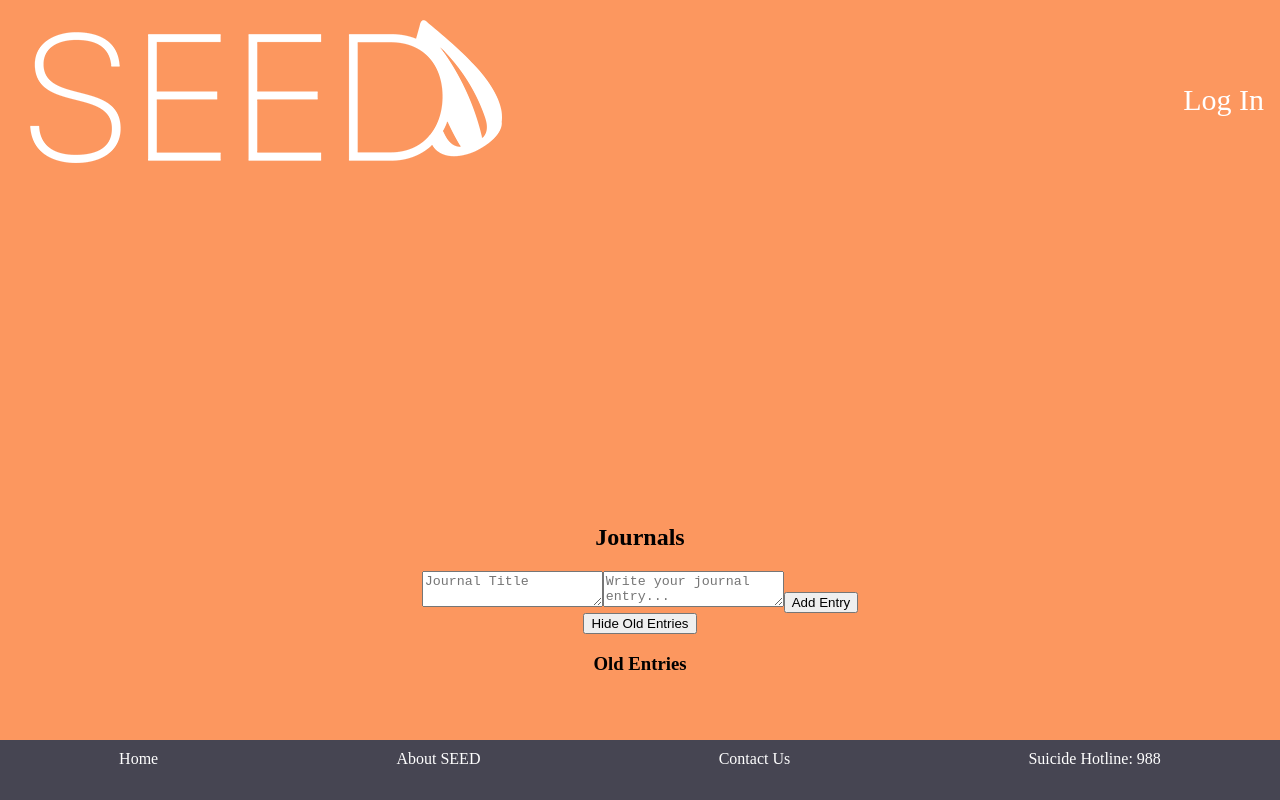
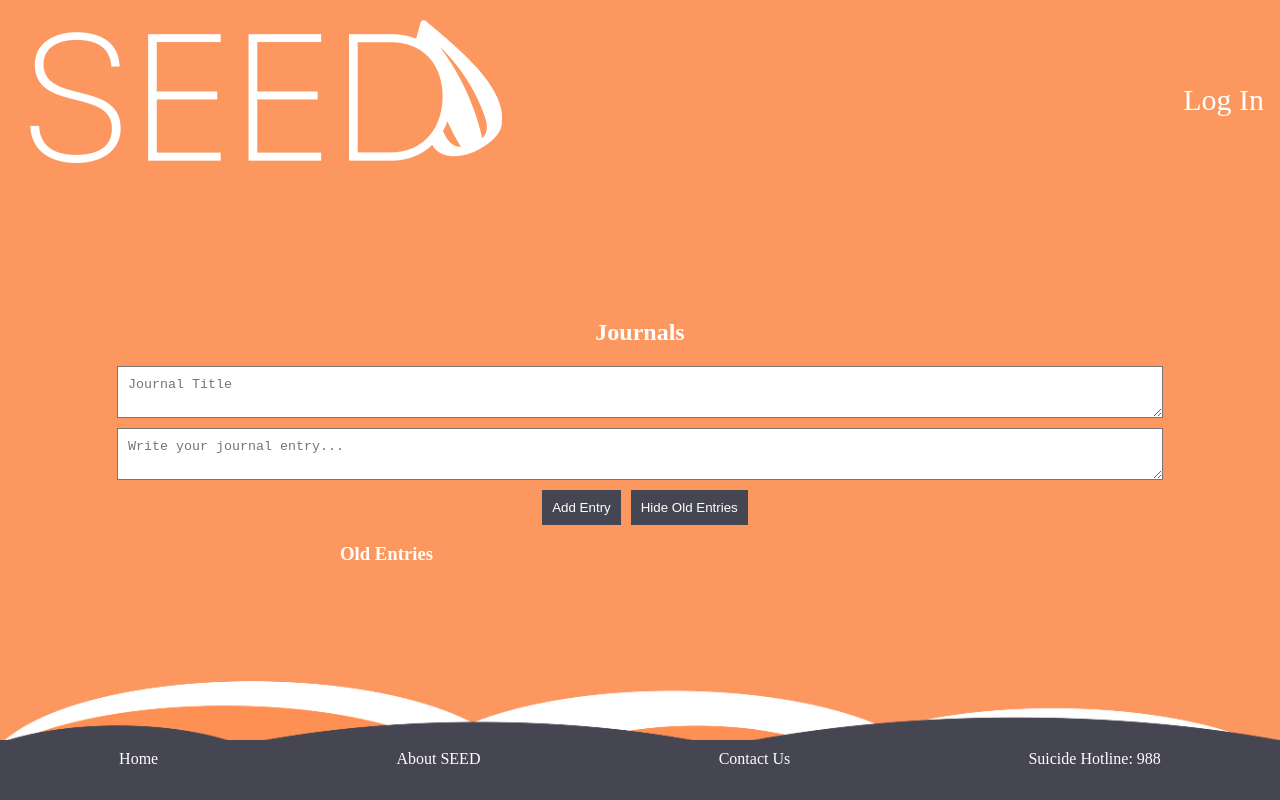
Before and after one commit to dhamid1/seed, a React (Create React App) app in the folder client/: page /Myjournal in a window 1280 px wide. Both pictures are taken after a click on the button "Show Old Entries". Shown: the top 800 px of the page. Built offline with nearby package versions, Linux system fonts and the light colour scheme.

Commit message:
designed My Journal page and couple bug fixes

```diff
--- a/client/src/Pages/BottomNavbar.jsx
+++ b/client/src/Pages/BottomNavbar.jsx
@@ -3,7 +3,7 @@ import "./BottomNavbar.css";
 import Images from './Images/footer_cloud.png'
 
 const navbarStyle = {
-  position: 'absolute',
+  position: 'fixed',
   bottom: 0,
   left: 0,
   height: 40,
@@ -13,40 +13,48 @@ const navbarStyle = {
   display: 'flex',
   justifyContent: 'space-around',
   padding: '10px 0',
+  zIndex: 1,
 };
 
 const linkStyle = {
   textDecoration: 'none',
   color: 'white',
 };
+
+const headerImageStyle = {
+  position: 'fixed', // Set position to fixed
+  width: '100%',
+  maxWidth: '100%',
+  bottom: 59, // Adjust to the desired position
+  zIndex: 1,
+  height: 60,
+};
+
 const HeaderImage = () => {
   return (
     <img
       src={Images} // Replace with the actual image path
       alt="Header Image"
-      style={{
-        width: '100%',
-        maxWidth: '100%',
-        marginTop: '20px',
-        position: 'absolute',
-      }}
+      style={headerImageStyle}
     />
   );
 };
+
 const BottomNavbar = () => {
   return (
-    <div><HeaderImage/>
+    <div>
+      <HeaderImage />
       <div style={navbarStyle}>
         <a style={linkStyle} href="#home">
           Home
         </a>
-      <a style={linkStyle} href="/AboutUs"> {/* Link to the "About Us" page */}
+        <a style={linkStyle} href="/AboutUs">
           About SEED
         </a>
-      <a style={linkStyle} href="/ContactUs"> {/* Link to the "Contact Us" page */}
+        <a style={linkStyle} href="/ContactUs">
           Contact Us
         </a>
-      <a style={linkStyle} href="tel:988"> {/* Add the suicide hotline number */}
+        <a style={linkStyle} href="tel:988">
           Suicide Hotline: 988
         </a>
       </div>
--- a/client/src/Pages/Navbar.css
+++ b/client/src/Pages/Navbar.css
@@ -9,7 +9,8 @@ nav{
     position: fixed;
     top: 0;
     padding: 10xp 0;
-    z-index: 999;
+    /* z-index: 999;  */
+    height: 50;
 
 }
 nav .title{
--- a/client/src/Pages/login.jsx
+++ b/client/src/Pages/login.jsx
@@ -11,7 +11,8 @@ const Component = styled(Box)`
   border-radius: 25px;
   background-color: #f4c675;
   box-shadow: 5px 2px 5px 2px rgba(0, 0, 0, 0.7);
-  margin-top: 75px;
+  margin-top: 50px;
+  margin-bottom: 175px;
 `;
 
 
--- a/client/src/Pages/myjournal.js
+++ b/client/src/Pages/myjournal.js
@@ -5,7 +5,65 @@ const containerStyle = {
   flexDirection: 'column',
   alignItems: 'center',
   justifyContent: 'center',
-  height: '100vh',
+  minHeight: '80vh',
+  background: '#fc975f', // Gradient background
+};
+
+const inputContainerStyle = {
+  display: 'flex',
+  flexDirection: 'column',
+  alignItems: 'center',
+  marginBottom: '10px',
+  width: '100%',
+  maxWidth: '80%',
+};
+
+const inputStyle = {
+  width: '100%',
+  padding: '10px',
+  background: 'white', // Set the background color to rgb(205, 118, 25)
+  color: 'black', // Set text color to black
+};
+
+const buttonContainerStyle = {
+  display: 'flex',
+  flexDirection: 'row',
+  alignItems: 'center',
+  justifyContent: 'center',
+  width: '80%',
+};
+
+const buttonStyle = {
+  marginLeft: '10px',
+  padding: '10px',
+  background: '#464552',
+  color: 'white',
+  border: 'none',
+  cursor: 'pointer',
+};
+
+const entryBoxStyle = {
+  border: '1px solid #ccc',
+  padding: '10px',
+  marginBottom: '10px',
+  width: '100%',
+  boxShadow: '0 2px 4px rgba(0, 0, 0, 0.5)',
+  overflow: 'hidden',
+  background: 'white', // Set the background color to rgb(205, 118, 25)
+  color: 'black', // Set text color to black
+};
+
+const entryBoxContainerStyle = {
+  width: '100%',
+  maxWidth: '600px',
+  marginBottom:'155px',
+};
+
+const entryContentStyle = {
+  whiteSpace: 'nowrap',
+  overflow: 'hidden',
+  textOverflow: 'ellipsis',
+  padding: '0 20px',
 };
 
 export const Myjournal = () => {
@@ -58,33 +116,46 @@ export const Myjournal = () => {
     }
   };
 
+  const truncateText = (text, maxCharacters) => {
+    if (text.length <= maxCharacters) return text;
+    const sentenceEnd = text.indexOf('.', maxCharacters);
+    if (sentenceEnd !== -1) {
+      return text.substring(0, sentenceEnd + 1) + '...';
+    }
+    return text.substring(0, maxCharacters) + '...';
+  };
+
   return (
     <div style={containerStyle}>
-      <h2>Journals</h2>
-      <div>
+      <h2 style={{ color: 'white' }}>Journals</h2>
+      <div style={inputContainerStyle}>
         <textarea
+          style={inputStyle}
           type="text"
           placeholder="Journal Title"
           value={journalEntry.title}
           onChange={handleTitleChange}
         />
+      </div>
+      <div style={inputContainerStyle}>
         <textarea
+          style={inputStyle}
           placeholder="Write your journal entry..."
           value={journalEntry.content}
           onChange={handleJournalEntryChange}
         />
-        <button onClick={handleAddEntry}>Add Entry</button>
       </div>
-      <div>
-        <button onClick={() => setShowOldEntries(!showOldEntries)}>
+      <div style={buttonContainerStyle}>
+        <button style={buttonStyle} onClick={handleAddEntry}>Add Entry</button>
+        <button style={buttonStyle} onClick={() => setShowOldEntries(!showOldEntries)}>
           {showOldEntries ? 'Hide Old Entries' : 'Show Old Entries'}
         </button>
       </div>
       {showOldEntries && (
-        <div>
-          <h3>Old Entries</h3>
+        <div style={entryBoxContainerStyle}>
+          <h3 style={{ color: 'white' }}>Old Entries</h3>
           {entries.map((entry, index) => (
-            <div key={index} className="journal-entry">
+            <div key={index} style={entryBoxStyle}>
               {editIndex === index ? (
                 <div>
                   <input
@@ -93,18 +164,23 @@ export const Myjournal = () => {
                     onChange={(e) => setEditedEntry({ ...editedEntry, title: e.target.value })}
                   />
                   <textarea
+                    style={inputStyle}
                     value={editedEntry.content}
                     onChange={(e) => setEditedEntry({ ...editedEntry, content: e.target.value })}
                   />
-                  <button onClick={() => handleSaveEdit(index)}>Save</button>
+                  <div style={buttonContainerStyle}>
+                    <button style={buttonStyle} onClick={() => handleSaveEdit(index)}>Save</button>
+                  </div>
                 </div>
               ) : (
                 <div>
                   <h4>{entry.title}</h4>
-                  {entry.content}
+                  <p style={entryContentStyle}>{truncateText(entry.content, 100)}</p>
                   <p>{entry.timestamp}</p>
-                  <button onClick={() => handleEdit(index, entry)}>Edit</button>
-                  <button onClick={() => handleShare(entry)}>Share</button> {/* Add this line */}
+                  <div style={buttonContainerStyle}>
+                    <button style={buttonStyle} onClick={() => handleEdit(index, entry)}>Edit</button>
+                    <button style={buttonStyle} onClick={() => handleShare(entry)}>Share</button>
+                  </div>
                 </div>
               )}
             </div>
```
Lines whose indentation alone changed are shown as unchanged.
